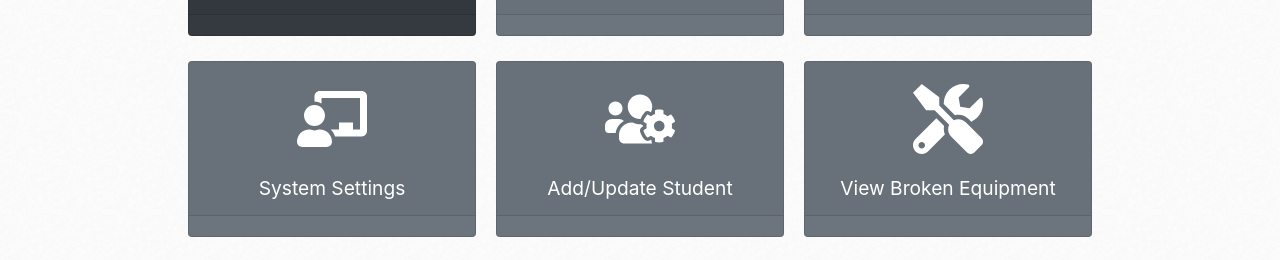
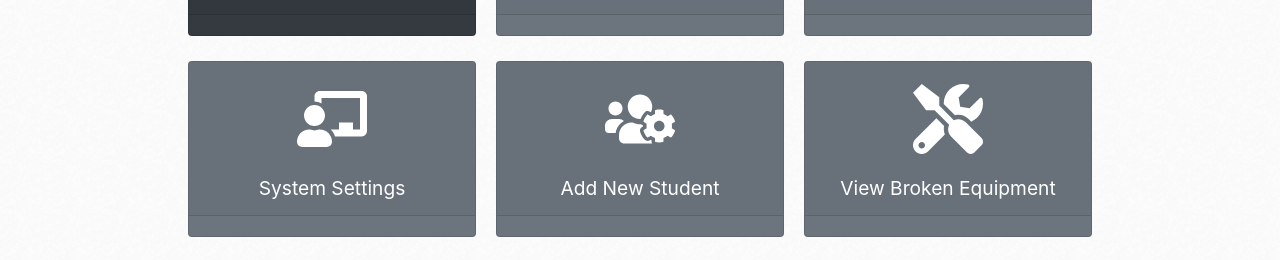
Before and after one commit to g2nimps/Raspberry-Pi-Rental-System, a React (Create React App) app in the folder Assignment 3/rpisystem/app/: page / in a window 1280 px wide. Shown: the part 246-506 px from the top of the page. Built offline with nearby package versions, Linux system fonts and the light colour scheme.

Commit message:
Update Register Page

```diff
--- a/Assignment 3/rpisystem/app/src/App.js
+++ b/Assignment 3/rpisystem/app/src/App.js
@@ -47,7 +47,7 @@ export default function Application(){
                         <CardLink type={"secondary"}    link={"/rental/late"} title={"View Late Rentals"}              icon=<Icon.FaExclamationTriangle/> description={"description"}/>
 
                         <CardLink type={"secondary"}    link={"/checkin"} title={"Return Raspberry Pi Rental"}     icon=<Icon.FaBoxOpen/> description={"description"}/>
-                        <CardLink type={"secondary"}    link={"/account"} title={"Add/Update Student"}            icon=<Icon.FaUsersCog/> description={"description"}/>
+                        <CardLink type={"secondary"}    link={"/account"} title={"Add New Student"}            icon=<Icon.FaUsersCog/> description={"description"}/>
                         <CardLink type={"info"}         link={"/message"} title={"Contact Network Admin"}          icon=<Icon.FaEnvelopeOpenText/> description={"description"}/>
 
 
--- a/Assignment 3/rpisystem/app/src/Rental.js
+++ b/Assignment 3/rpisystem/app/src/Rental.js
@@ -13,6 +13,8 @@ export default class Rental extends React.Component{
     state = {
         table: []
     }
+
+
     componentDidMount() {
         const table = [];
         axios.get('/api/rentals')
```
